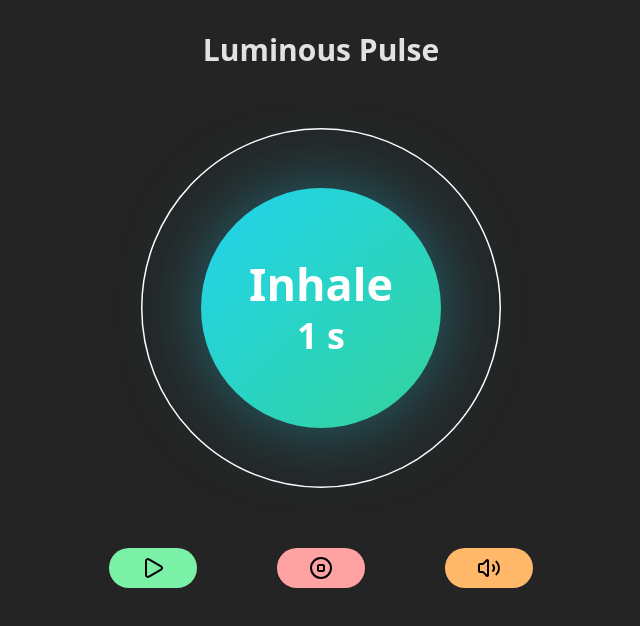
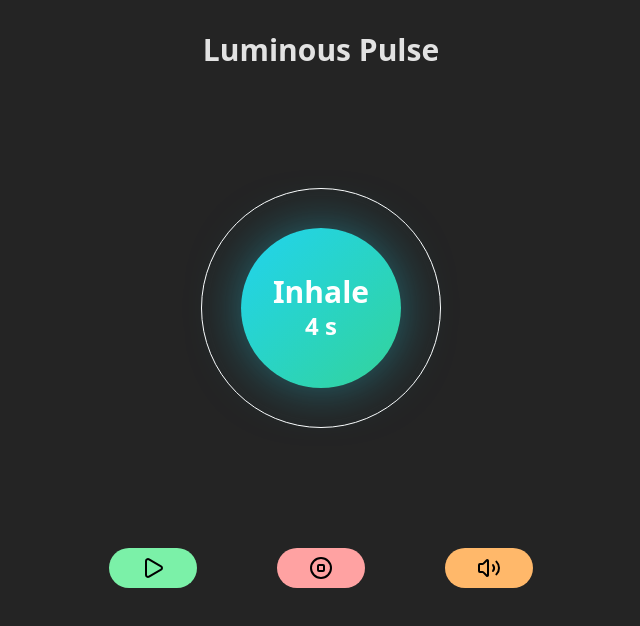
Before and after one commit to SivaKrishna6745/Luminous-Pulse, a React (Vite) app: page / in a window 1280 px wide. Shown: the top 626 px of the page, without its empty margins (319-959 px from the left). Built offline with nearby package versions, Linux system fonts and the light colour scheme.

Commit message:
* Remove duration prop from Pulsar * Refactor phase changes from variants to switch * Update the durations correctly in the durationMap

```diff
--- a/src/App.tsx
+++ b/src/App.tsx
@@ -6,7 +6,7 @@ import useBreathingEngine from './hooks/useBreathingEngine';
 import { useState } from 'react';
 
 function App() {
-    const { currentPhase, toggle, isActive, reset, progress, timeLeft, duration } = useBreathingEngine();
+    const { currentPhase, toggle, isActive, reset, progress, timeLeft } = useBreathingEngine();
     const [isMute, setIsMute] = useState(false);
 
     function volume() {
@@ -16,7 +16,7 @@ function App() {
     return (
         <div className="flex flex-col items-center gap-30">
             <h1 className="text-3xl font-bold">Luminous Pulse</h1>
-            <Pulsar phase={currentPhase} progress={progress} timeLeft={timeLeft} duration={duration} />
+            <Pulsar phase={currentPhase} progress={progress} timeLeft={timeLeft} />
             <div className="flex justify-center gap-20">
                 <Button
                     className={isActive ? 'bg-yellow-300' : 'bg-green-300'}
--- a/src/components/Pulsar.tsx
+++ b/src/components/Pulsar.tsx
@@ -1,27 +1,37 @@
-import { motion, type Variants } from 'framer-motion';
+import { motion } from 'framer-motion';
 import type { BreathPhase } from '../types';
 
 interface pulsarProps {
     phase: BreathPhase;
-    progress?: number;
+    progress: number;
     timeLeft: number;
-    duration: number;
 }
 
-const variantsMap: Variants = {
-    Inhale: { scale: 1.5 },
-    'Hold Full': { scale: 1.5 },
-    Exhale: { scale: 1.0 },
-    'Hold Empty': { scale: 1.0 },
-};
+const Pulsar = ({ phase = 'Inhale', timeLeft = 0, progress }: pulsarProps) => {
+    console.log(progress);
+    const getScale = () => {
+        switch (phase) {
+            case 'Inhale':
+                return 1 + 0.5 * (progress / 100);
+            case 'Hold Full':
+                return 1.5;
+            case 'Exhale':
+                return 1.5 - 0.5 * (progress / 100);
+            case 'Hold Empty':
+                return 1.0;
+            default:
+                return 1.0;
+        }
+    };
 
-const Pulsar = ({ phase = 'Inhale', timeLeft = 0, duration }: pulsarProps) => {
     return (
         <motion.div
             className="h-60 w-60 rounded-full border-white border flex justify-center items-center"
-            variants={variantsMap}
-            animate={phase}
-            transition={{ duration: duration / 1000, ease: 'easeInOut' }}
+            animate={{
+                scale: getScale(),
+                opacity: phase === 'Exhale' || phase === 'Hold Empty' ? 0.8 : 1,
+            }}
+            transition={{ duration: 0.1, ease: 'easeInOut' }}
         >
             <div className="rounded-full pulsar w-40 h-40 bg-linear-to-br from-neon-cyan to-neon-mint shadow-[0_0_60px_-10px_rgba(34,211,238,0.6)] flex flex-col justify-center items-center">
                 <p className="text-white text-3xl font-bold">{phase}</p>
--- a/src/hooks/useBreathingEngine.ts
+++ b/src/hooks/useBreathingEngine.ts
@@ -8,10 +8,10 @@ const useBreathingEngine = () => {
     const { inhaleDuration, inhaleHoldDuration, exhaleDuration, exhaleHoldDuration } = useBreathStore();
     const durationMap: Record<BreathPhase, number> = useMemo(
         () => ({
-            Inhale: inhaleDuration,
-            'Hold Full': inhaleHoldDuration,
-            Exhale: exhaleDuration,
-            'Hold Empty': exhaleHoldDuration,
+            Inhale: inhaleDuration * 1000,
+            'Hold Full': inhaleHoldDuration * 1000,
+            Exhale: exhaleDuration * 1000,
+            'Hold Empty': exhaleHoldDuration * 1000,
         }),
         [inhaleDuration, inhaleHoldDuration, exhaleDuration, exhaleHoldDuration]
     );
```
